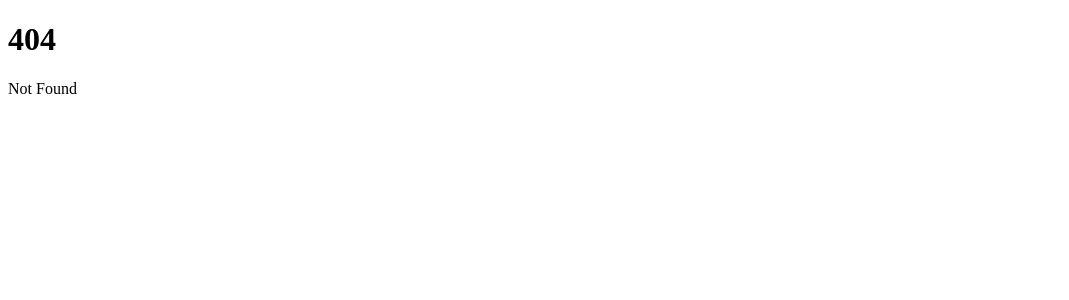
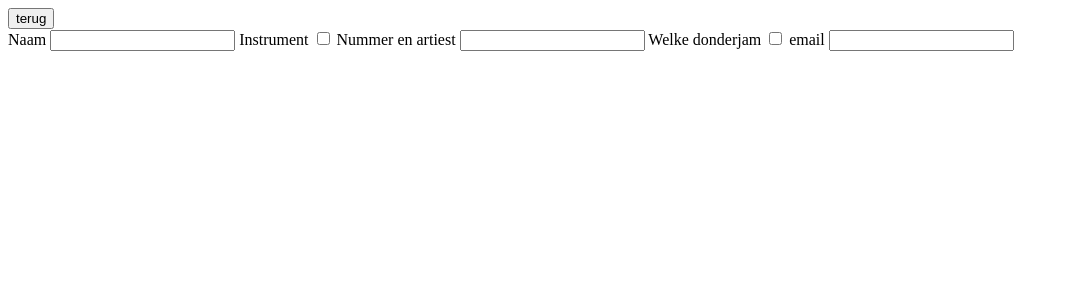
Before and after one commit to RaynauldM/donderJam, a SvelteKit app: page /meedoen in a window 1280 px wide. Before the commit this address had no page. Shown: the top 300 px of the page, without its empty margins (0-1069 px from the left). Built offline with nearby package versions, Linux system fonts and the light colour scheme.

Commit message:
created functioning skeleton of app

```diff
--- /dev/null
+++ b/src/components/Thuis.svelte
@@ -0,0 +1,3 @@
+
+
+<a href="/"><button>terug</button></a>
--- /dev/null
+++ b/src/routes/meedoen/+page.svelte
@@ -0,0 +1,28 @@
+<script>
+    import Thuis from "../../components/Thuis.svelte"
+</script>
+
+<Thuis />
+
+<form method="POST">
+    <label>
+        Naam
+        <input name='meedoenNaam' type='text' >
+    </label>
+    <label>
+        Instrument
+        <input name='instrument' type='checkbox'>
+    </label>
+    <label>
+        Nummer en artiest
+        <input name='meedoenNummerEnArtiest' type='text'>
+    </label>
+    <label>
+        Welke donderjam
+        <input name='datum' type='checkbox'>
+    </label>
+    <label>
+        email
+        <input name='meedoenEmail' type='email'>
+    </label>
+</form>
```
Also changed, not shown: src/routes/+page.svelte (+18 -2 lines), src/routes/aandragen/+page.svelte (added, +18 -0 lines), src/routes/info/+page.svelte (added, +30 -0 lines).
